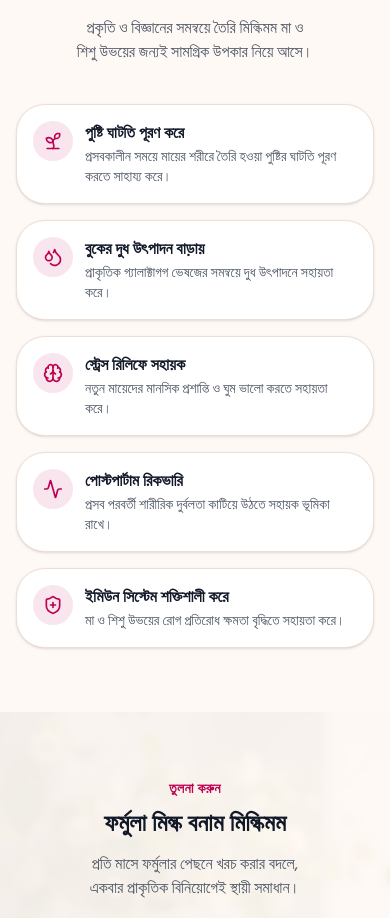
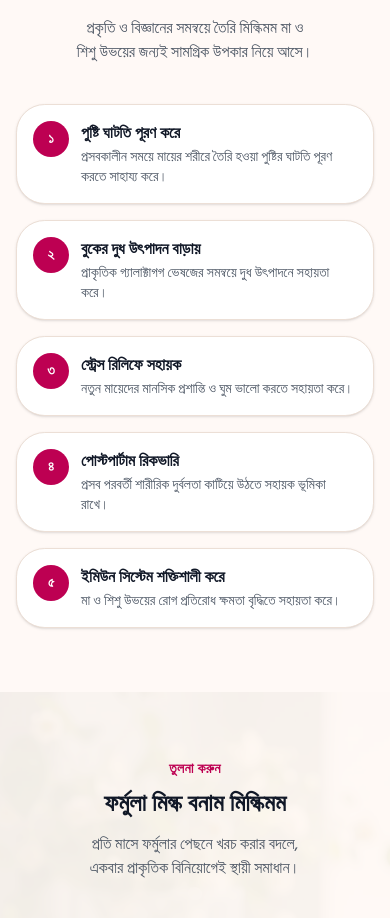
Before and after one commit to MdHasib01/milkimom-nextjs, a Next.js app: page / in a window 390 px wide. Shown: the part 1200-2118 px from the top of the page. Built offline with nearby package versions, Linux system fonts and the light colour scheme.

Commit message:
feat: add HowItWorksSection component with responsive radial and list layouts

```diff
--- a/src/components/how-it-works.tsx
+++ b/src/components/how-it-works.tsx
@@ -1,24 +1,10 @@
 import Image from "next/image";
-import {
-  Activity,
-  Brain,
-  Droplets,
-  ShieldPlus,
-  Sprout,
-  type LucideIcon,
-} from "lucide-react";
 
 import { Reveal, RevealGroup, RevealItem } from "@/components/motion/reveal";
 import { RotatingOrbit } from "@/components/rotating-orbit";
 import { benefits } from "@/lib/content";
 
-const iconMap: Record<(typeof benefits)[number]["icon"], LucideIcon> = {
-  sprout: Sprout,
-  droplets: Droplets,
-  brain: Brain,
-  activity: Activity,
-  "shield-plus": ShieldPlus,
-};
+const bengaliDigits = ["০", "১", "২", "৩", "৪", "৫", "৬", "৭", "৮", "৯"];
 
 const RADIUS = 42;
 
@@ -59,7 +45,6 @@ export function HowItWorksSection() {
         </div>
 
         {benefits.map((benefit, index) => {
-          const Icon = iconMap[benefit.icon];
           const position = polarPosition(index, benefits.length);
           return (
             <div
@@ -69,8 +54,8 @@ export function HowItWorksSection() {
             >
               <Reveal delay={0.1 * index} y={12}>
                 <div className="flex flex-col items-center gap-2 rounded-2xl border border-border bg-card p-3 text-center shadow-sm">
-                  <span className="flex size-9 items-center justify-center rounded-full bg-brand-crimson/10 text-brand-crimson">
-                    <Icon className="size-5" />
+                  <span className="flex size-9 items-center justify-center rounded-full bg-brand-crimson text-sm font-bold text-white md:size-10 md:text-base">
+                    {bengaliDigits[index + 1]}
                   </span>
                   <p className="text-xs font-semibold leading-snug text-foreground sm:text-sm">
                     {benefit.title}
@@ -84,13 +69,12 @@ export function HowItWorksSection() {
 
       {/* Stacked list — mobile */}
       <RevealGroup className="mt-10 grid grid-cols-1 gap-4 sm:hidden">
-        {benefits.map((benefit) => {
-          const Icon = iconMap[benefit.icon];
+        {benefits.map((benefit, index) => {
           return (
             <RevealItem key={benefit.title}>
               <div className="flex items-start gap-3 rounded-2xl border border-border bg-card p-4 shadow-sm">
-                <span className="flex size-10 shrink-0 items-center justify-center rounded-full bg-brand-crimson/10 text-brand-crimson">
-                  <Icon className="size-5" />
+                <span className="flex size-9 shrink-0 items-center justify-center rounded-full bg-brand-crimson text-sm font-bold text-white">
+                  {bengaliDigits[index + 1]}
                 </span>
                 <div>
                   <p className="font-semibold text-foreground">{benefit.title}</p>
```
